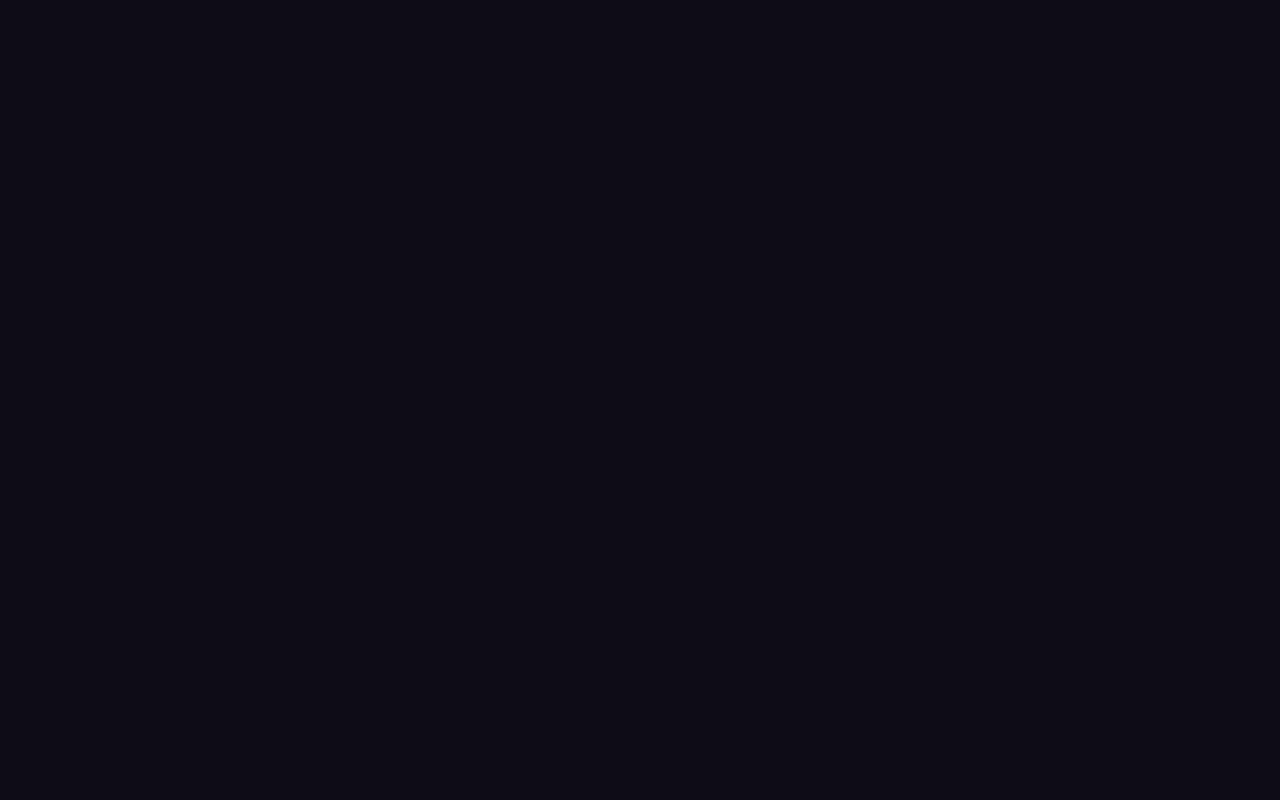
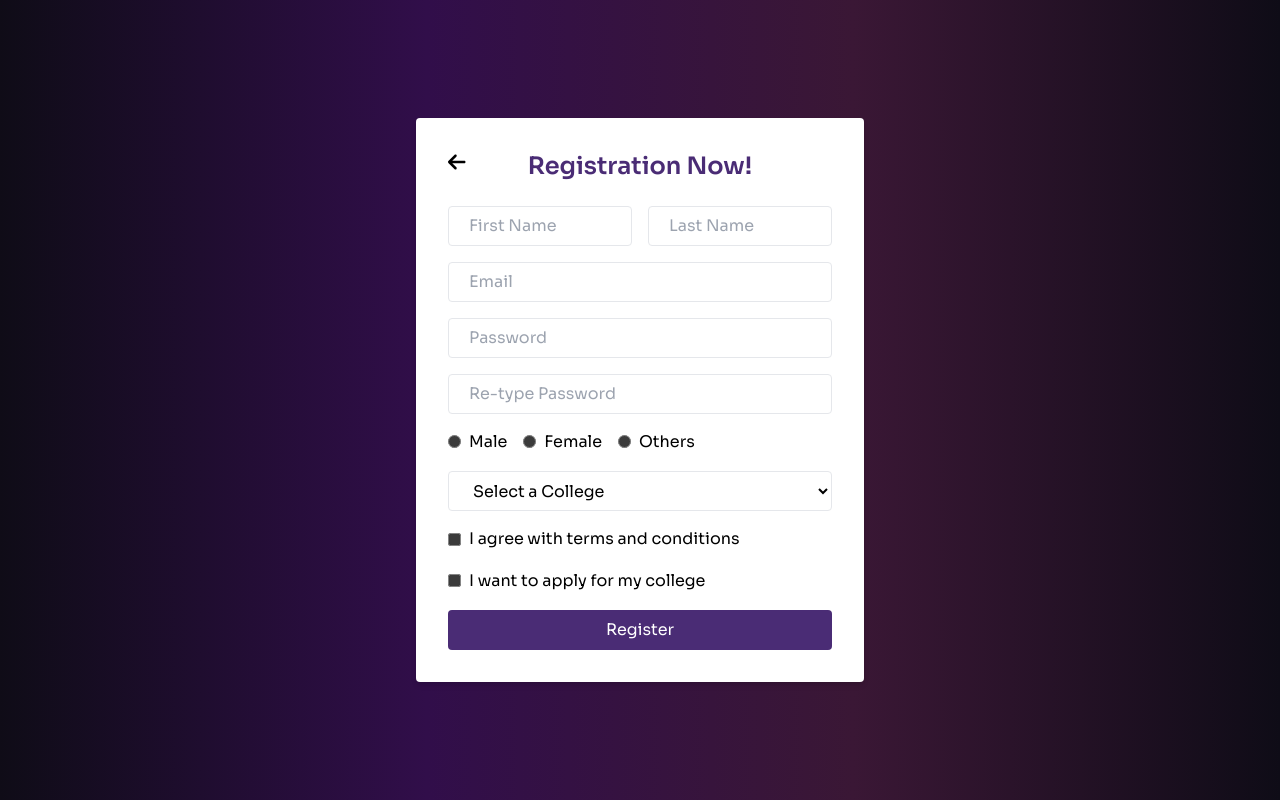
Before and after one commit to aakarsh-sharma118/clgvibe-dark, a React (Vite) app: page /clgvibe-dark/signup in a window 1280 px wide. Before the commit this address had no page. Built offline with nearby package versions, Linux system fonts and the light colour scheme.

Commit message:
Added SignUp Page

```diff
--- a/src/App.jsx
+++ b/src/App.jsx
@@ -12,7 +12,8 @@ import Roadmap from "./components/Roadmap";
 import Services from "./components/Services";
 
 // Import the LoginPage component
-import LoginPage from "./components/LoginPage";
+import LoginPage from "./components/Login/LoginPage";
+import RegistrationPage from "./components/Registration/RegistrationPage";
 
 const App = () => {
   const [isLoading, setIsLoading] = useState(true);
@@ -47,8 +48,9 @@ const App = () => {
           }
         />
 
-        {/* Login page route without Preloader */}
+        {/* Login and Registration page route without Preloader */}
         <Route path="/login" element={<LoginPage />} />
+        <Route path="/signup" element={<RegistrationPage />} />
       </Routes>
 
 
--- a/src/components/Button.jsx
+++ b/src/components/Button.jsx
@@ -1,4 +1,5 @@
 import ButtonSvg from "../assets/svg/ButtonSvg";
+import { Link } from "react-router-dom";
 
 const Button = ({ className, href, onClick, children, px, white }) => {
   const classes = `button relative inline-flex items-center justify-center h-11 transition-colors hover:text-color-1 ${
@@ -14,10 +15,10 @@ const Button = ({ className, href, onClick, children, px, white }) => {
   );
 
   const renderLink = () => (
-    <a href={href} className={classes}>
+    <Link to={href} className={classes}>
       <span className={spanClasses}>{children}</span>
       {ButtonSvg(white)}
-    </a>
+    </Link>
   );
 
   return href ? renderLink() : renderButton();
--- a/src/components/Collaboration.jsx
+++ b/src/components/Collaboration.jsx
@@ -29,7 +29,7 @@ const Collaboration = () => {
             ))}
           </ul>
 
-          <Button>Try now</Button>
+          <Button href="/signup">Try now</Button>
         </div>
 
         <div className="lg:ml-auto xl:w-[38rem] mt-4">
--- a/src/components/Header.jsx
+++ b/src/components/Header.jsx
@@ -68,12 +68,12 @@ const Header = () => {
           <HamburgerMenu />
         </nav>
 
-        <a
-          href="#signup"
+        <Link
+          to="/signup"
           className="button hidden mr-8 text-n-1/50 transition-colors hover:text-n-1 lg:block"
         >
           New account
-        </a>
+        </Link>
         <Button className="hidden lg:flex">
           <Link to="/login">Log In</Link>
         </Button>
--- a/src/components/Hero.jsx
+++ b/src/components/Hero.jsx
@@ -39,7 +39,7 @@ const Hero = () => {
           Find and Chat with Students Across Colleges. Upgrade your learning
           with ClgVibe.
           </p>
-          <Button href="/divider" white>
+          <Button href="/signup" white>
             Get started
           </Button>
         </div>
--- a/src/components/LoginPage.jsx
+++ b/src/components/Login/LoginPage.jsx
@@ -3,8 +3,8 @@ import { Link } from "react-router-dom";
 import { FontAwesomeIcon } from "@fortawesome/react-fontawesome";
 import { faArrowLeft } from "@fortawesome/free-solid-svg-icons";
 import { faMortarBoard } from '@fortawesome/free-solid-svg-icons';
-import { LoginCarouselData } from "../constants";
-import Carousel from "./design/Carousel";
+import { LoginCarouselData } from "../../constants";
+import Carousel from "../design/Carousel";
 
 const LoginPage = () => {
   const [focusedField, setFocusedField] = useState(null); // Track focused input field
--- /dev/null
+++ b/src/components/Registration/RegistrationPage.jsx
@@ -0,0 +1,207 @@
+import { useState } from "react";
+import { Link } from "react-router-dom";
+import { FontAwesomeIcon } from "@fortawesome/react-fontawesome";
+import { faArrowLeft } from "@fortawesome/free-solid-svg-icons";
+
+const RegistrationPage = () => {
+  const [formData, setFormData] = useState({
+    email: "",
+    password: "",
+    retypePassword: "",
+    firstName: "",
+    lastName: "",
+    gender: "",
+    college: "",
+    agreeTerms: false,
+    applyForCollege: false,
+  });
+
+  const handleChange = (e) => {
+    const { name, value, type, checked } = e.target;
+    setFormData({
+      ...formData,
+      [name]: type === "checkbox" ? checked : value,
+    });
+  };
+
+  const handleSubmit = (e) => {
+    e.preventDefault();
+    console.log("Form Data Submitted:", formData);
+  };
+
+  return (
+    <div className="bg-background-gradient min-h-screen flex items-center justify-center">
+      <div className="bg-white p-8 rounded shadow-md w-full max-w-md">
+        <div className="relative mb-6">
+          <Link
+            to="/"
+            className="absolute left-0 text-xl text-black hover:text-gray-800"
+          >
+            <FontAwesomeIcon icon={faArrowLeft} />
+          </Link>
+          <h2 className="text-2xl font-bold text-[#4a2c75] text-center">
+            Registration Now!
+          </h2>
+        </div>
+
+        <form onSubmit={handleSubmit}>
+          {/* First Name and Last Name */}
+          <div className="grid grid-cols-2 gap-4 mb-4">
+            <input
+              type="text"
+              name="firstName"
+              placeholder="First Name"
+              value={formData.firstName}
+              onChange={handleChange}
+              className="pl-5 w-full h-10 border rounded focus:outline-none focus:ring-2 focus:ring-[#4a2c75] bg-white text-black placeholder:text-gray-400"
+            />
+            <input
+              type="text"
+              name="lastName"
+              placeholder="Last Name"
+              value={formData.lastName}
+              onChange={handleChange}
+              required
+              className="pl-5 w-full h-10 border rounded focus:outline-none focus:ring-2 focus:ring-[#4a2c75] bg-white text-black placeholder:text-gray-400"
+            />
+          </div>
+
+          {/* Email */}
+          <div className="relative mb-4">
+            <span className="absolute inset-y-0 left-0 flex items-center pl-3 text-gray-500">
+              <i className="fa fa-envelope"></i>
+            </span>
+            <input
+              type="email"
+              name="email"
+              placeholder="Email"
+              value={formData.email}
+              onChange={handleChange}
+              required
+              className="pl-5 w-full h-10 border rounded focus:outline-none focus:ring-2 focus:ring-[#4a2c75] bg-white text-black placeholder:text-gray-400"
+            />
+          </div>
+
+          {/* Password */}
+          <div className="relative mb-4">
+            <span className="absolute inset-y-0 left-0 flex items-center pl-3 text-gray-500">
+              <i className="fa fa-lock"></i>
+            </span>
+            <input
+              type="password"
+              name="password"
+              placeholder="Password"
+              value={formData.password}
+              onChange={handleChange}
+              required
+              className="pl-5 w-full h-10 border rounded focus:outline-none focus:ring-2 focus:ring-[#4a2c75] bg-white text-black placeholder:text-gray-400"
+            />
+          </div>
+
+          {/* Re-type Password */}
+          <div className="relative mb-4">
+            <span className="absolute inset-y-0 left-0 flex items-center pl-3 text-gray-500">
+              <i className="fa fa-lock"></i>
+            </span>
+            <input
+              type="password"
+              name="retypePassword"
+              placeholder="Re-type Password"
+              value={formData.retypePassword}
+              onChange={handleChange}
+              required
+              className="pl-5 w-full h-10 border rounded focus:outline-none focus:ring-2 focus:ring-[#4a2c75] bg-white text-black placeholder:text-gray-400"
+            />
+          </div>
+
+          {/* Gender */}
+          <div className="mb-4">
+            <label className="inline-flex items-center mr-4 text-black">
+              <input
+                type="radio"
+                name="gender"
+                value="Male"
+                checked={formData.gender === "Male"}
+                onChange={handleChange}
+                className="mr-2 bg-white border-gray-300 text-[#4a2c75] focus:ring-[#4a2c75]"
+              />
+              Male
+            </label>
+            <label className="inline-flex items-center mr-4 text-black">
+              <input
+                type="radio"
+                name="gender"
+                value="Female"
+                checked={formData.gender === "Female"}
+                onChange={handleChange}
+                className="mr-2 bg-white border-gray-300 text-[#4a2c75] focus:ring-[#4a2c75]"
+              />
+              Female
+            </label>
+            <label className="inline-flex items-center text-black">
+              <input
+                type="radio"
+                name="gender"
+                value="Others"
+                checked={formData.gender === "Others"}
+                onChange={handleChange}
+                className="mr-2 bg-white border-gray-300 text-[#4a2c75] focus:ring-[#4a2c75]"
+              />
+              Others
+            </label>
+          </div>
+
+          {/* College Dropdown */}
+          <div className="relative mb-4">
+            <select
+              name="college"
+              value={formData.college}
+              onChange={handleChange}
+              className="pl-5 w-full h-10 border rounded focus:outline-none focus:ring-2 focus:ring-[#4a2c75] bg-white text-black placeholder:text-gray-400"
+            >
+              <option value="">Select a College</option>
+              <option value="Option 1">Option 1</option>
+              <option value="Option 2">Option 2</option>
+            </select>
+          </div>
+
+          {/* Terms & Apply for College */}
+          <div className="mb-4">
+            <label className="inline-flex items-center text-black">
+              <input
+                type="checkbox"
+                name="agreeTerms"
+                checked={formData.agreeTerms}
+                onChange={handleChange}
+                className="mr-2 bg-white border-gray-300 text-[#4a2c75] focus:ring-[#4a2c75]"
+              />
+              I agree with terms and conditions
+            </label>
+          </div>
+          <div className="mb-4">
+            <label className="inline-flex items-center text-black">
+              <input
+                type="checkbox"
+                name="applyForCollege"
+                checked={formData.applyForCollege}
+                onChange={handleChange}
+                className="mr-2 bg-white border-gray-300 text-[#4a2c75] focus:ring-[#4a2c75]"
+              />
+              I want to apply for my college
+            </label>
+          </div>
+
+          {/* Submit Button */}
+          <button
+            type="submit"
+            className="bg-[#4a2c75] text-white w-full h-10 rounded hover:opacity-90 focus:outline-none focus:ring-2 focus:ring-[#4a2c75]"
+          >
+            Register
+          </button>
+        </form>
+      </div>
+    </div>
+  );
+};
+
+export default RegistrationPage;
--- a/src/constants/index.js
+++ b/src/constants/index.js
@@ -52,7 +52,7 @@ export const navigation = [
   {
     id: "4",
     title: "New account",
-    url: "#signup",
+    url: "/signup",
     onlyMobile: true,
   },
   {
```
